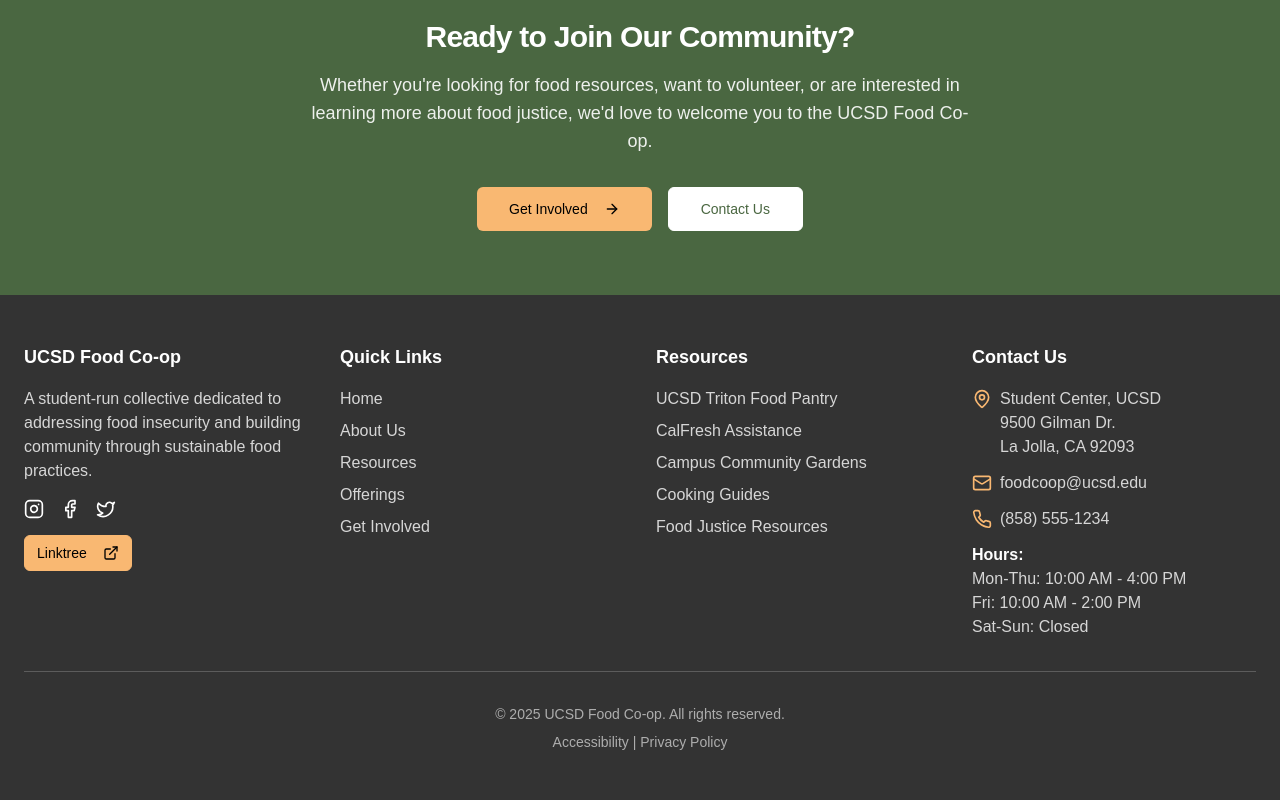
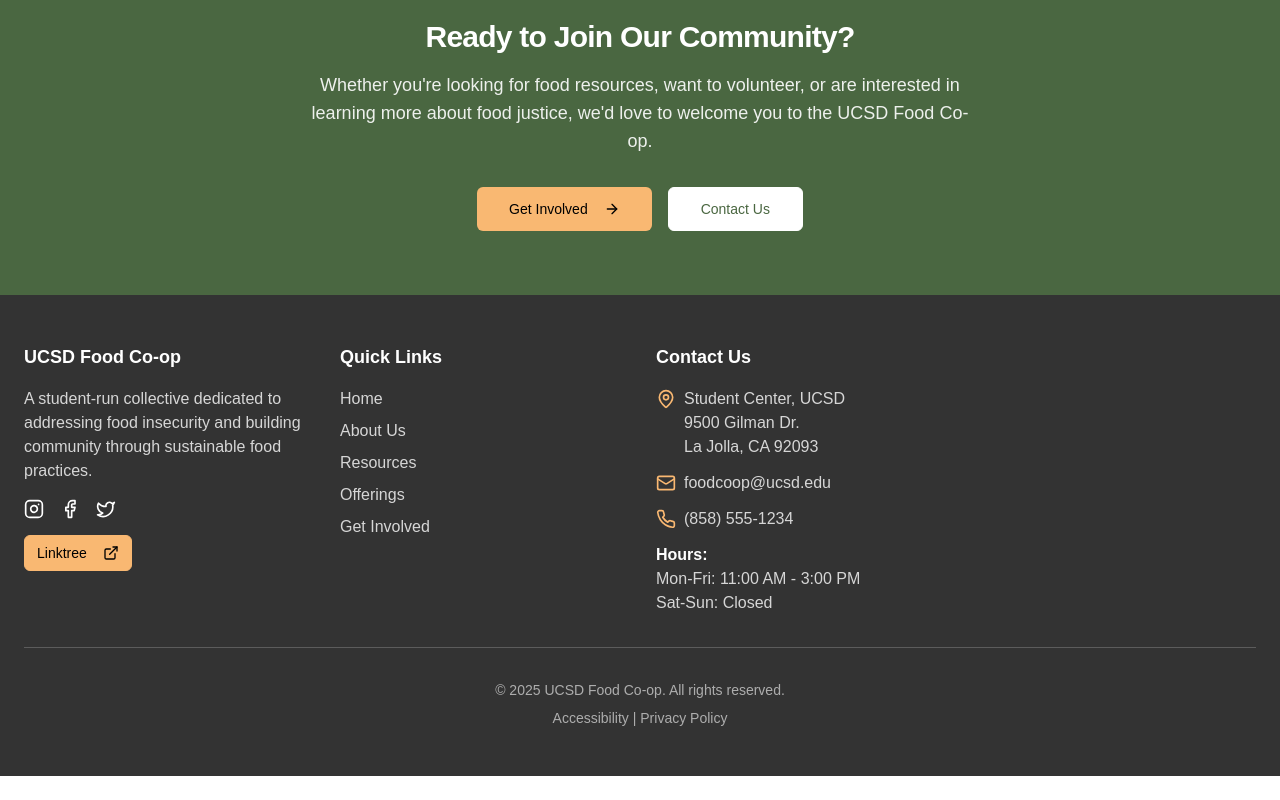
Before and after one commit to spencerwcowles/food-coop, a Next.js app: page / in a window 1280 px wide. Shown: the part 3284-4084 px from the top of the page. After the commit the page ends 4060 px from the top, so only its background shows below. Built offline with nearby package versions, Linux system fonts and the light colour scheme.

Commit message:
Update footer.tsx

```diff
--- a/components/footer.tsx
+++ b/components/footer.tsx
@@ -113,52 +113,6 @@ export default function Footer() {
           </div>
 
           <div>
-            <h3 className="text-lg font-semibold mb-4">Resources</h3>
-            <ul className="space-y-2">
-              <li>
-                <Link
-                  href="/resources/food-pantry"
-                  className="text-white/80 hover:text-white"
-                >
-                  UCSD Triton Food Pantry
-                </Link>
-              </li>
-              <li>
-                <Link
-                  href="/resources/calfresh"
-                  className="text-white/80 hover:text-white"
-                >
-                  CalFresh Assistance
-                </Link>
-              </li>
-              <li>
-                <Link
-                  href="/resources/community-gardens"
-                  className="text-white/80 hover:text-white"
-                >
-                  Campus Community Gardens
-                </Link>
-              </li>
-              <li>
-                <Link
-                  href="/resources/cooking-guides"
-                  className="text-white/80 hover:text-white"
-                >
-                  Cooking Guides
-                </Link>
-              </li>
-              <li>
-                <Link
-                  href="/resources/food-justice"
-                  className="text-white/80 hover:text-white"
-                >
-                  Food Justice Resources
-                </Link>
-              </li>
-            </ul>
-          </div>
-
-          <div>
             <h3 className="text-lg font-semibold mb-4">Contact Us</h3>
             <ul className="space-y-3">
               <li className="flex items-start">
@@ -192,9 +146,7 @@ export default function Footer() {
               <li className="text-white/80 mt-4">
                 <strong className="text-white">Hours:</strong>
                 <br />
-                Mon-Thu: 10:00 AM - 4:00 PM
-                <br />
-                Fri: 10:00 AM - 2:00 PM
+                Mon-Fri: 11:00 AM - 3:00 PM
                 <br />
                 Sat-Sun: Closed
               </li>
```
